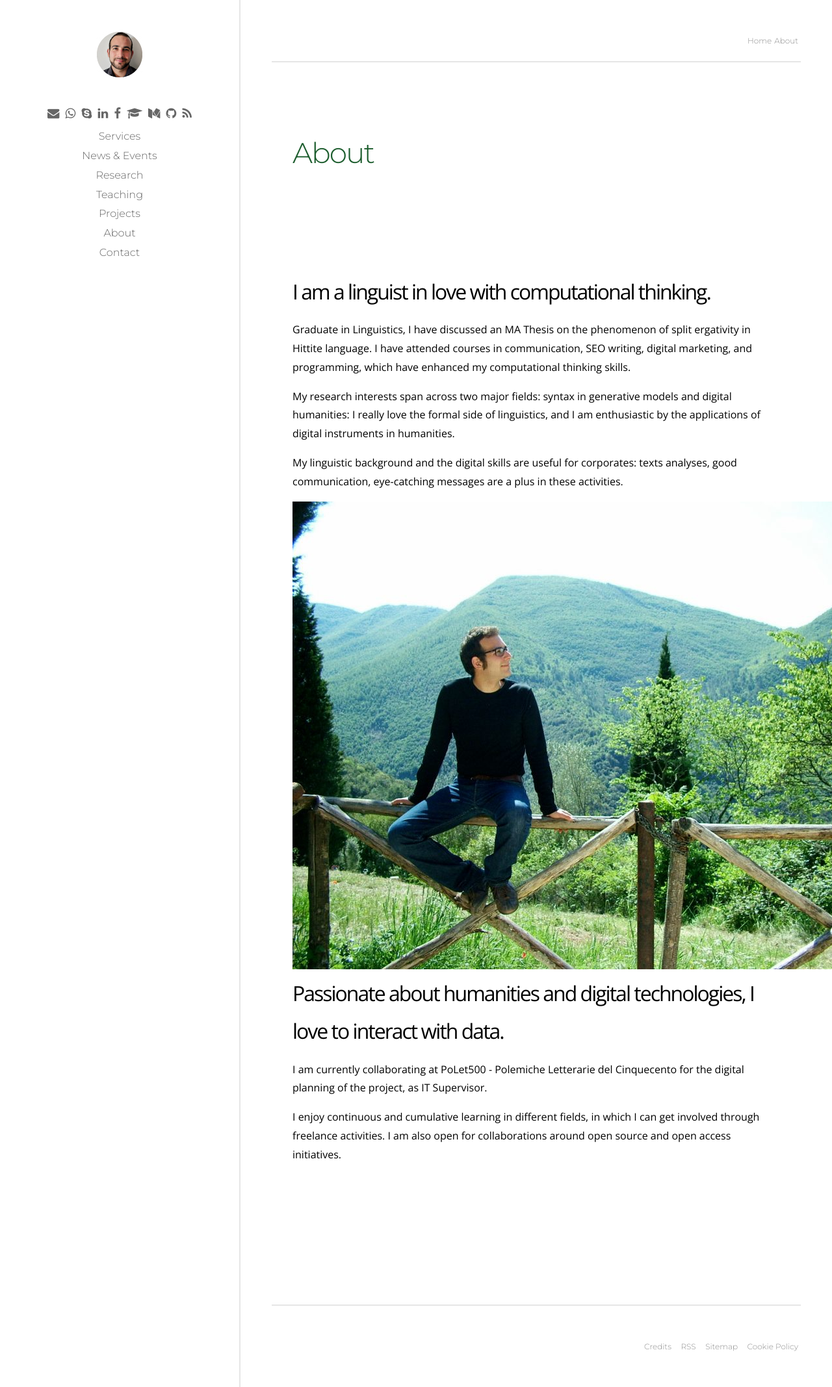
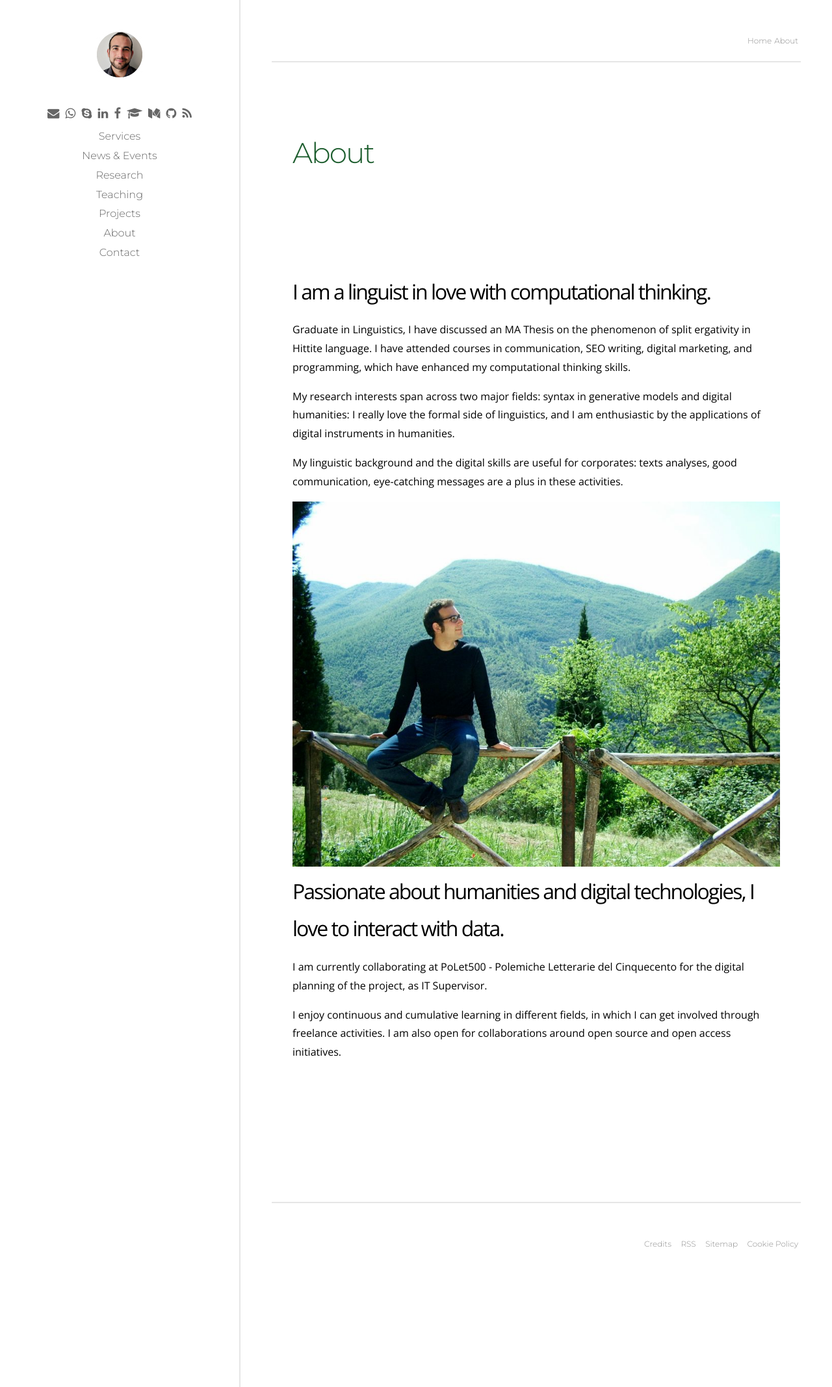
Before and after one commit to p-marco/p-marco.github.io, a Jekyll site: the page built from about.md, in a window 1280 px wide. Shown: the whole page at 65% size. Built offline with Jekyll 4.4.1, drawn with Linux system fonts in a browser that asks for light colours.

Commit message:
default layout test

```diff
--- a/about.md
+++ b/about.md
@@ -12,7 +12,7 @@ My research interests span across two major fields: syntax in generative models
 
 My linguistic background and the digital skills are useful for corporates: texts analyses, good communication, eye-catching messages are a plus in these activities.
 
-![alt text](/assets/img/picture-woods.jpg "Logo Title Text 1")
+<img src="/assets/img/picture-woods.jpg"  style="width:100%; max-width:100%">
 
 ### Passionate about humanities and digital technologies, I love to interact with data.
 
```
